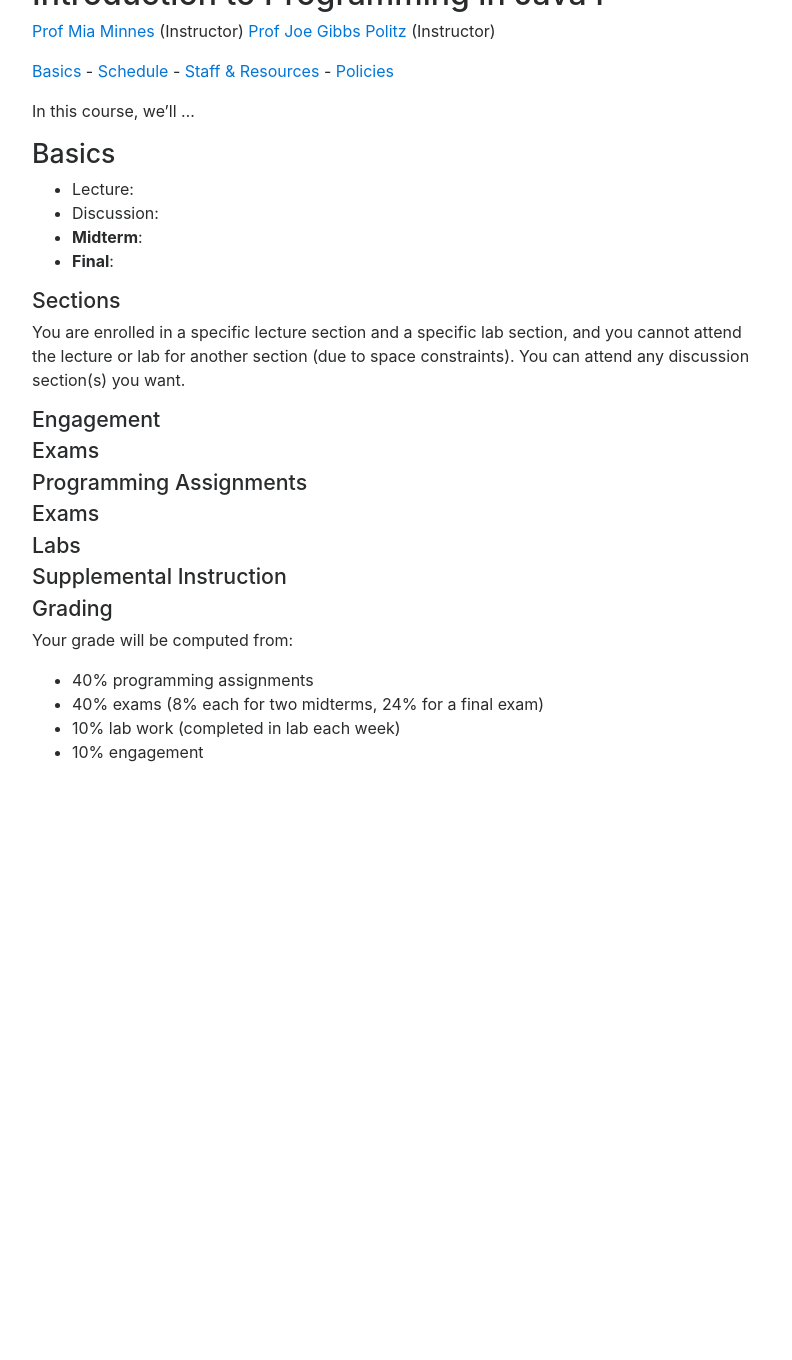
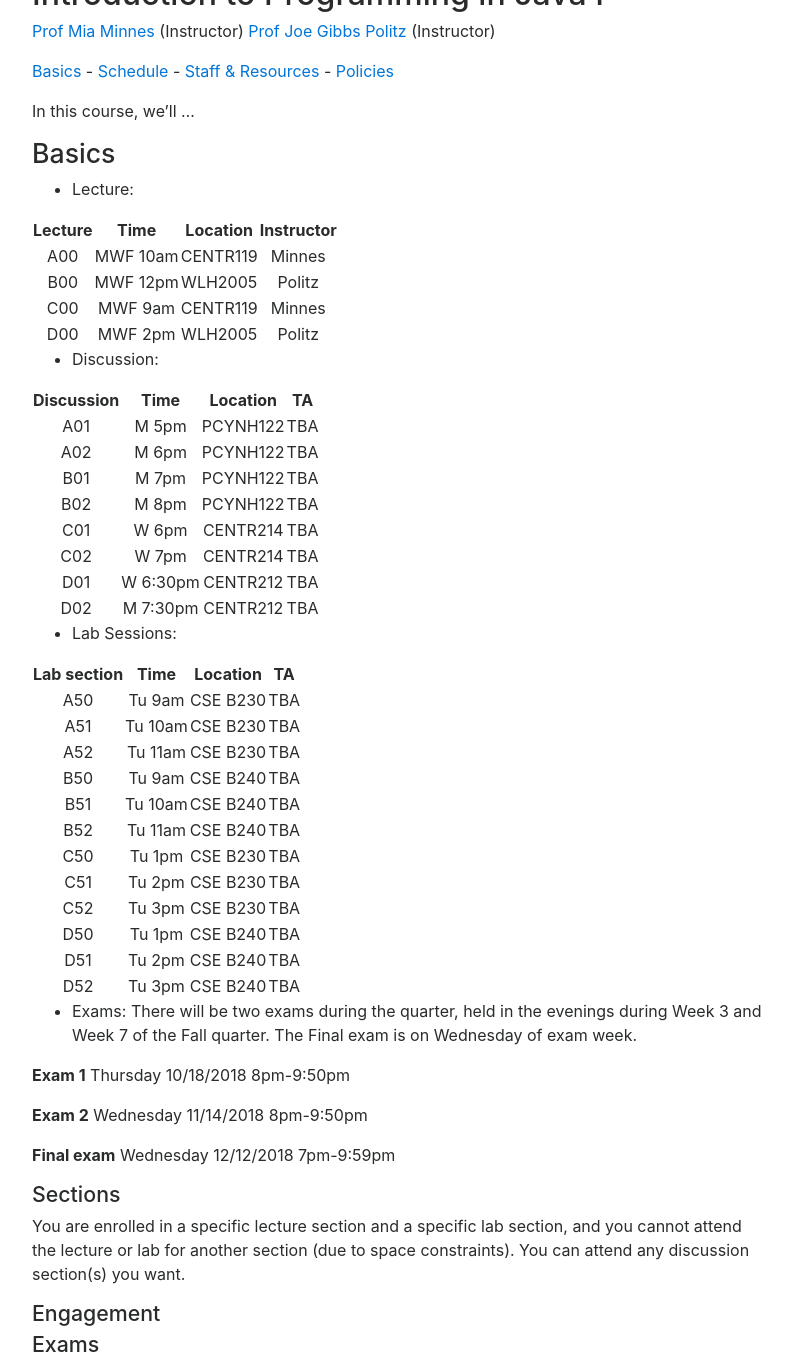
Before and after one commit to ucsd-cse8a-f18/ucsd-cse8a-f18.github.io, a Jekyll site: the page built from index.md, in a window 1280 px wide and 1400 px high, scrolled down 389 px, cut to the strip 40-1400 px from the top of the window. Shown: the whole strip, without its empty margins (243-1035 px from the left). Built offline with Jekyll 4.4.1, drawn with Linux system fonts in a browser that asks for light colours; nearby versions of some CDN libraries; before the commit the page ends 1209 px from its top, so only the background shows below that.

Commit message:
Update index.md
Updated lecture, discussion, lab, exam dates.

```diff
--- a/index.md
+++ b/index.md
@@ -24,11 +24,55 @@ In this course, we'll ...
 ## Basics
 
 - Lecture:
+
+| Lecture | Time     | Location | Instructor |
+| :-----: |:--------:| :-------:| :--------: |
+| A00     | MWF 10am | CENTR119 | Minnes     |
+| B00     | MWF 12pm | WLH2005  | Politz     |
+| C00     | MWF 9am  | CENTR119 | Minnes     |
+| D00     | MWF 2pm  | WLH2005  | Politz     |
+
 - Discussion:
-- **Midterm**:
-- **Final**:
+
+| Discussion| Time     | Location | TA |
+| :-------: |:--------:| :-------:| :--------: |
+| A01       | M 5pm    | PCYNH122 | TBA     |
+| A02       | M 6pm    | PCYNH122 | TBA     |
+| B01       | M 7pm    | PCYNH122 | TBA     |
+| B02       | M 8pm    | PCYNH122 | TBA     |
+| C01       | W 6pm    | CENTR214 | TBA     |
+| C02       | W 7pm    | CENTR214 | TBA     |
+| D01       | W 6:30pm | CENTR212 | TBA     |
+| D02       | M 7:30pm | CENTR212 | TBA     |
+
+
+- Lab Sessions:
+
+| Lab section | Time     | Location | TA |
+| :---------: |:--------:| :-------:| :--------: |
+| A50       | Tu 9am  | CSE B230 | TBA     |
+| A51       | Tu 10am | CSE B230 | TBA     |
+| A52       | Tu 11am | CSE B230 | TBA     |
+| B50       | Tu 9am  | CSE B240 | TBA     |
+| B51       | Tu 10am | CSE B240 | TBA     |
+| B52       | Tu 11am | CSE B240 | TBA     |
+| C50       | Tu 1pm | CSE B230 | TBA     |
+| C51       | Tu 2pm | CSE B230 | TBA     |
+| C52       | Tu 3pm | CSE B230 | TBA     |
+| D50       | Tu 1pm | CSE B240 | TBA     |
+| D51       | Tu 2pm | CSE B240 | TBA     |
+| D52       | Tu 3pm | CSE B240 | TBA     |
+
+- Exams: There will be two exams during the quarter, held in the evenings during Week 3 and Week 7 of the Fall quarter.  The Final exam is on Wednesday of exam week.
+
+**Exam 1** Thursday 10/18/2018	8pm-9:50pm
+
+**Exam 2** Wednesday 11/14/2018	8pm-9:50pm
+
+**Final exam** Wednesday 12/12/2018	7pm-9:59pm
 
 <a id="schedule">
+
 
 <a id="staff">
 
```
